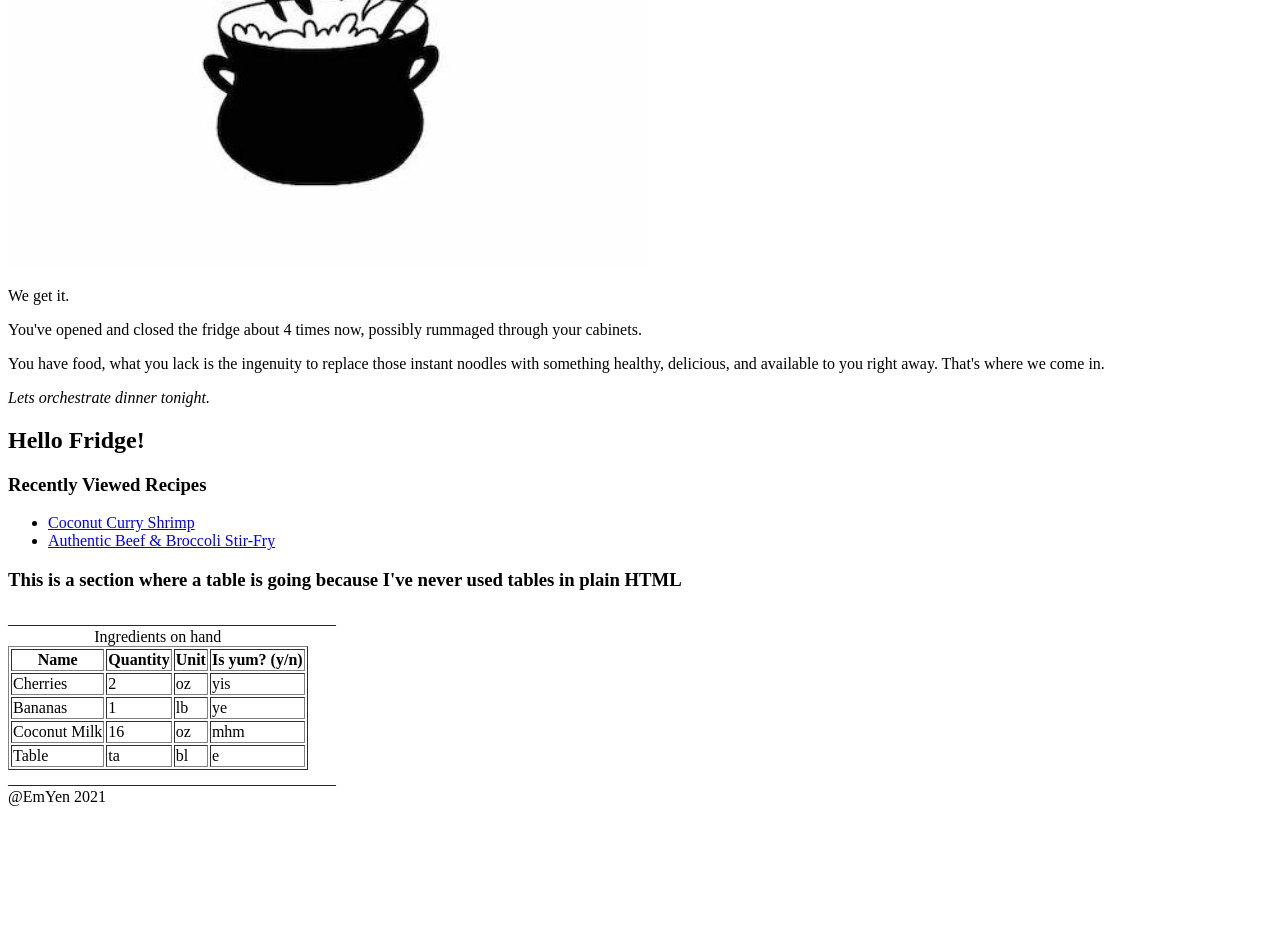
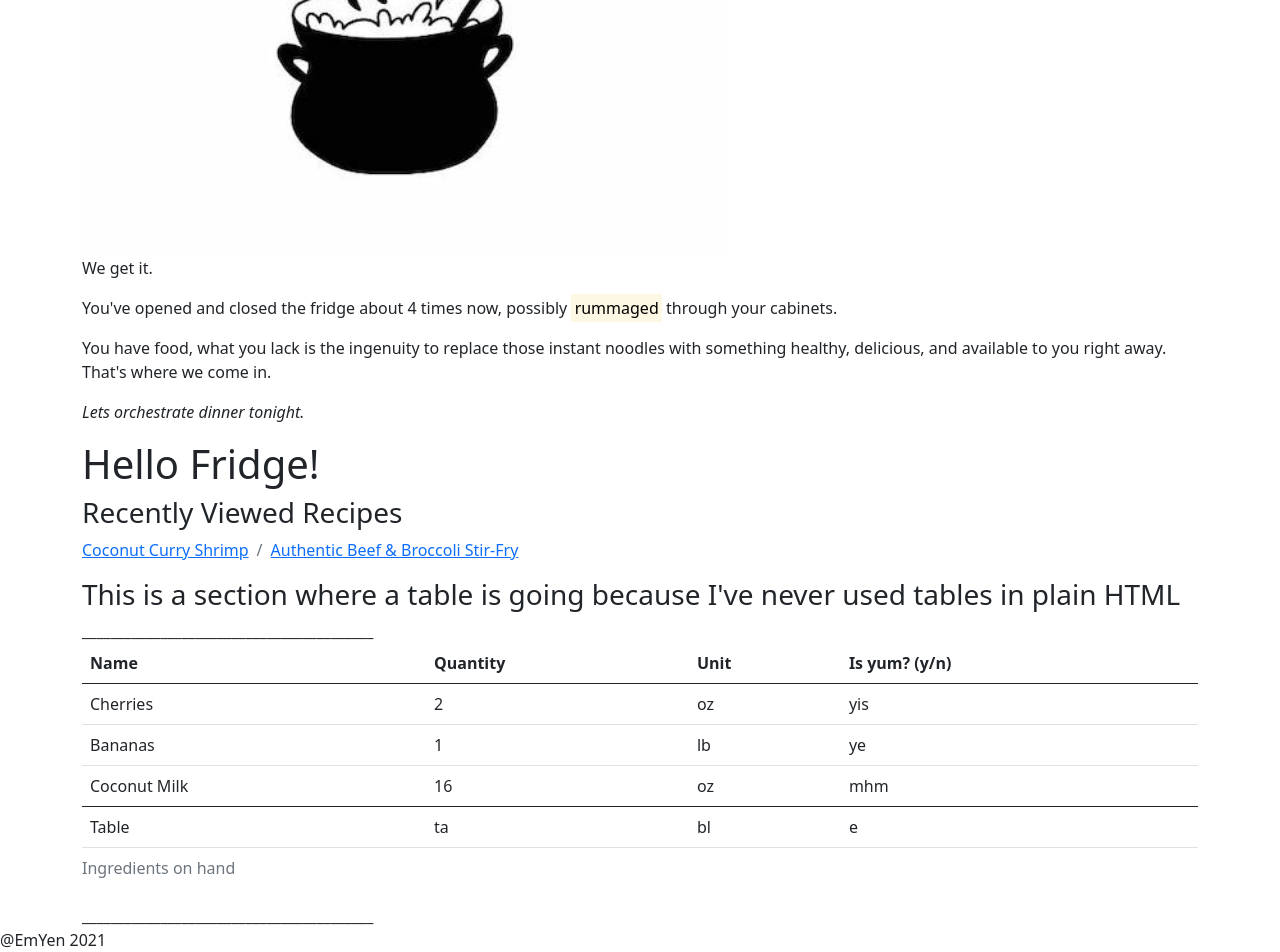
Before and after one commit to esyeng/fridge-maestro, a plain HTML site: page public/index.html in a window 1280 px wide. Shown: the part 440-1392 px from the top of the page. Before the commit the page ends 1254 px from the top, so only its background shows below. Drawn offline with nearby package versions, Linux system fonts and the light colour scheme.

Commit message:
Add bootstrap so I can stop staring at this vanilla HTML before doing the CSS module

```diff
--- a/public/index.html
+++ b/public/index.html
@@ -4,21 +4,24 @@
 <head>
     <meta charset="UTF-8" />
     <meta name="viewport" content="width=device-width, initial-scale=1" />
+    <link href="https://cdn.jsdelivr.net/npm/bootstrap@5.0.0-beta1/dist/css/bootstrap.min.css" rel="stylesheet"
+        integrity="sha384-giJF6kkoqNQ00vy+HMDP7azOuL0xtbfIcaT9wjKHr8RbDVddVHyTfAAsrekwKmP1" crossorigin="anonymous">
     <title>FridgeMaestro</title>
+    <style></style>
 </head>
 
 <body>
-    <section>
-        <div>
+    <section class="container-sm">
+
         <h1>FridgeMaestro</h1>
         <img src="../content/potoffood.jpg" alt="FridgeMaestro Cauldron"
             srcset="../content/potoffood.jpg 500w, ../content/potoffood250.jpg 250w"
-                sizes="(max-width: 500px) 25vw, 50vw" />
+            sizes="(max-width: 31.25rem) 25vw, 50vw" />
         <p>We get it.</p>
 
         <p>
             You've opened and closed the fridge about 4 times now,
-                possibly rummaged through your cabinets.
+            possibly <mark>rummaged</mark> through your cabinets.
         </p>
         <p>
             You have food, what you lack is the ingenuity to replace
@@ -27,30 +30,31 @@
         </p>
         <p> <em>Lets orchestrate dinner tonight.</em></p>
         <h1>Hello Fridge!</h1>
-        </div>
+
     </section>
-    <article>
+
+    <article class="container-sm">
         <h3>Recently Viewed Recipes</h3>
-        <ul>
-            <li>
+        <ul class="breadcrumb">
+            <li class="breadcrumb-item">
                 <a href="https://www.jocooks.com/recipes/coconut-shrimp-curry/" target="_blank"
                     rel="noreferrer noopener">Coconut Curry Shrimp
                 </a>
             </li>
-            <li>
+            <li class="breadcrumb-item">
                 <a href="https://thewoksoflife.com/beef-with-broccoli-all-purpose-stir-fry-sauce/" target="_blank"
                     rel="noreferrer noopener">Authentic Beef & Broccoli Stir-Fry</a>
             </li>
         </ul>
     </article>
-    <section>
+    <section class="container-sm">
         <header>
             <h3>
                 This is a section where a table is going because I've never
                 used tables in plain HTML
             </h3>
             _________________________________________
-            <table border="1">
+            <table class="table">
                 <caption>
                     Ingredients on hand
                 </caption>
@@ -92,9 +96,13 @@
                 </tfoot>
             </table>
         </header>
+        _________________________________________
     </section>
-    _________________________________________
     <footer>@EmYen 2021</footer>
+    <script src="https://cdn.jsdelivr.net/npm/bootstrap@5.0.0-beta1/dist/js/bootstrap.bundle.min.js"
+        integrity="sha384-ygbV9kiqUc6oa4msXn9868pTtWMgiQaeYH7/t7LECLbyPA2x65Kgf80OJFdroafW"
+        crossorigin="anonymous"></script>
+
 </body>
 
 </html>
```
Lines whose indentation alone changed are shown as unchanged.
